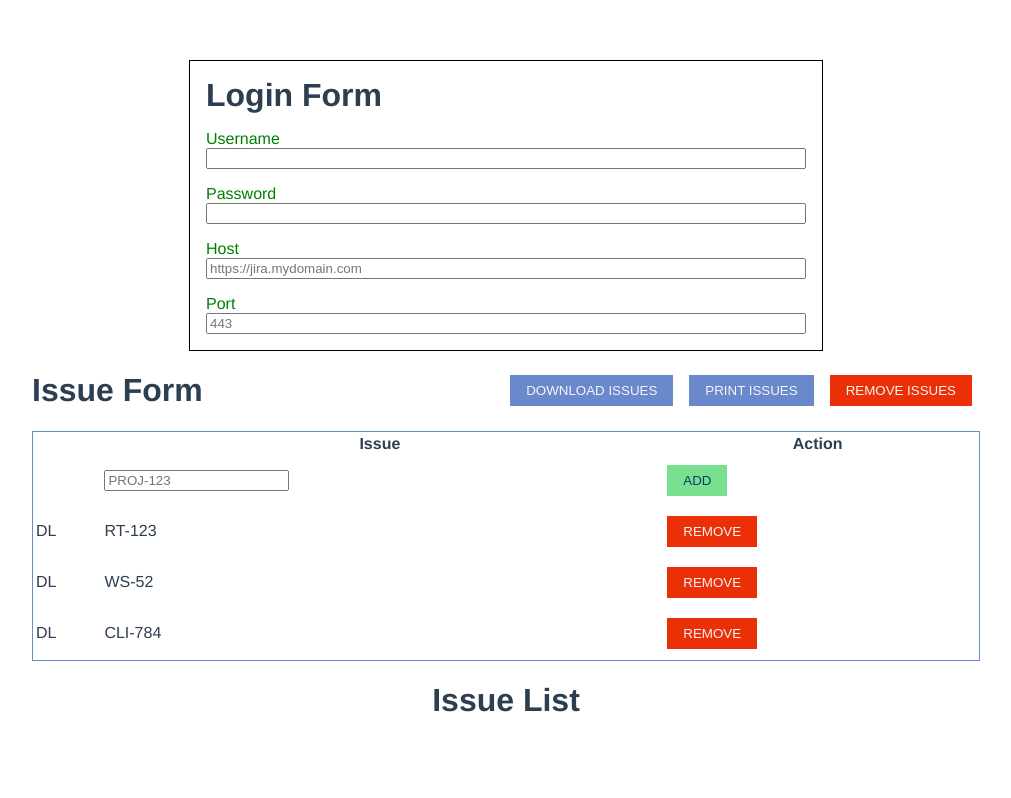
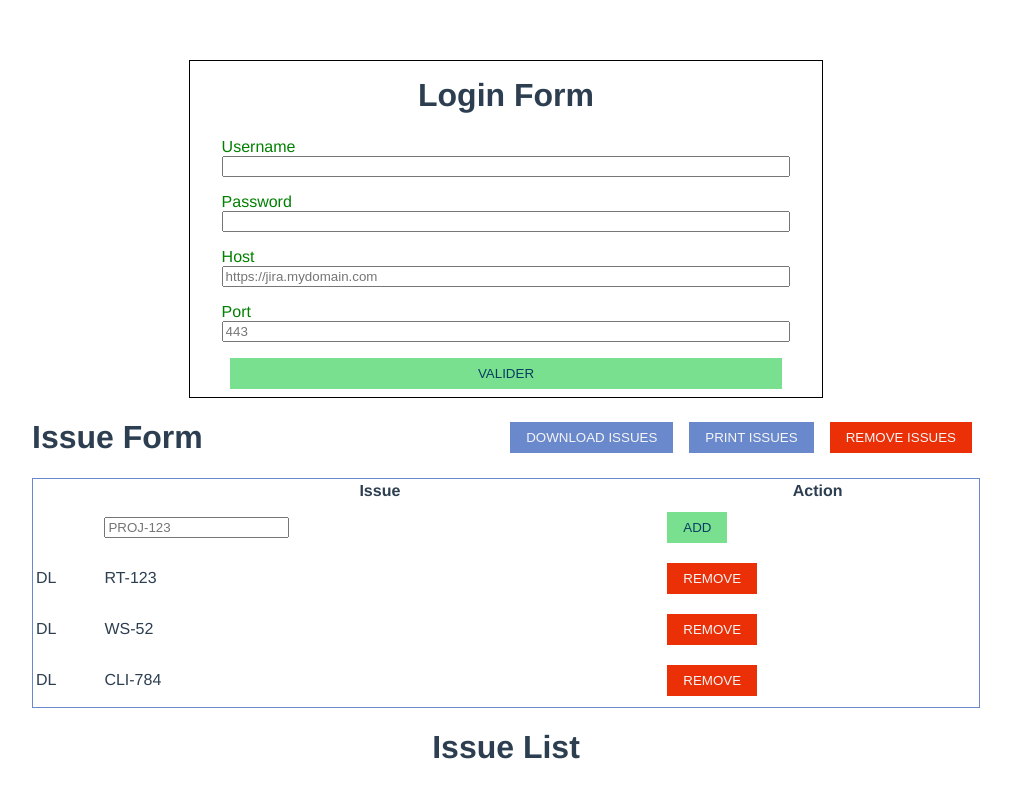
Before and after one commit to romainwn/jira-printer, a Vue app: page / in a window 1280 px wide. Shown: the whole page, without its empty margins (134-1145 px from the left). Built offline with nearby package versions, Linux system fonts and the light colour scheme.

Commit message:
better css LoginForm

```diff
--- /dev/null
+++ b/src/components/Button.vue
@@ -0,0 +1,42 @@
+<template>
+  <button class="className">{{text}}</button>
+</template>
+
+<script>
+export default {
+  name: 'Button',
+  props: {
+    text: {
+      type: String,
+      required: true,
+    },
+    className: {
+      type: String,
+      required: false,
+    }
+  }
+}
+</script>
+
+<style scoped>
+button {
+  padding: 8px 16px;
+  color: whitesmoke;
+  border: none;
+  text-transform: uppercase;
+  margin: 8px;
+}
+
+.action {
+  background-color: #6a89cc;
+}
+.danger {
+  background-color: #eb2f06;
+}
+
+.success {
+  background-color: #78e08f;
+  color: #0a3d62;
+}
+
+</style>
--- a/src/components/IssueForm.vue
+++ b/src/components/IssueForm.vue
@@ -5,9 +5,9 @@
       <h1>Issue Form</h1>
 
       <div class="right-group">
-        <button class="action">Download issues</button>
-        <button class="action">Print issues</button>
-        <button class="danger">Remove Issues</button>
+        <Button class="action" text="Download issues" />
+        <Button class="action" text="Print issues" />
+        <Button class="danger" text="Remove Issues" />
       </div>
     </div>
 
@@ -27,14 +27,14 @@
             <input type="text" placeholder="PROJ-123" v-model="issueName"/>
           </td>
           <td>
-            <button class="success" type="submit" v-on:click="addItem">Add</button>
+            <Button class="success" type="submit" v-on:click="addItem" text="Add" />
           </td>
         </tr>
         <tr v-for="issue in issueList" :key="issue.id">
           <td>DL</td>
           <td>{{issue.name}}</td>
           <td>
-            <button class="danger" v-on:click="removeItem(issue.id)">Remove</button>
+            <Button class="danger" v-on:click="removeItem(issue.id)" text="Remove"/>
           </td>
         </tr>
       </tbody>
@@ -46,8 +46,13 @@
 import { mapState, mapActions } from 'vuex';
 import axios from 'axios';
 
+import Button from '@/components/Button.vue';
+
 export default {
   name: 'IssueForm',
+  components: {
+    Button,
+  },
   data() {
     return {
       issueName: '',
@@ -99,22 +104,4 @@ table {
   justify-content: space-between;
 }
 
-button {
-  padding: 8px 16px;
-  color: whitesmoke;
-  border: none;
-  text-transform: uppercase;
-  margin: 8px;
-}
-.action {
-  background-color: #6a89cc;
-}
-.danger {
-  background-color: #eb2f06;
-}
-
-.success {
-  background-color: #78e08f;
-  color: #0a3d62;
-}
 </style>
--- a/src/components/LoginForm.vue
+++ b/src/components/LoginForm.vue
@@ -1,33 +1,66 @@
 <template>
 <div class="container">
   <h1>Login Form</h1>
-  <form>
+  <form @submit="saveInfos" class="form">
     <div class="form-group">
       <label>Username</label>
-      <input type="text" />
+      <input type="text" v-model="username"/>
     </div>
 
     <div class="form-group">
       <label>Password</label>
-      <input type="password" />
+      <input type="password" v-model="password"/>
     </div>
 
     <div class="form-group">
       <label>Host</label>
-      <input type="text" placeholder="https://jira.mydomain.com"/>
+      <input type="text" placeholder="https://jira.mydomain.com" v-model="host"/>
     </div>
 
     <div class="form-group">
       <label>Port</label>
-      <input type="text" placeholder="443" />
+      <input type="text" placeholder="443" v-model="port"/>
     </div>
+
+    <Button class="success" type="submit" text="Valider" />
   </form>
 </div>
 </template>
 
 <script>
+import { mapState, mapActions } from 'vuex';
+
+import Button from '@/components/Button.vue';
+
 export default {
   name: 'LoginForm',
+  components: {
+    Button,
+  },
+  data() {
+    return {
+      username: '',
+      password: '',
+      host: '',
+      port: '',
+    };
+  },
+  methods: {
+    ...mapActions([
+      'saveLoginInfos'
+    ]),
+    saveInfos(e) {
+      e.preventDefault();
+      let infos = {
+        username: this.username,
+        password: this.password,
+        host: this.host,
+        port: this.port,
+      };
+      this.saveLoginInfos(infos);
+    }
+
+  }
 };
 </script>
 
@@ -38,12 +71,22 @@ h1 {
 .container {
   border: 1px solid black;
   width: 50%;
+  display: flex;
+  flex-direction: column;
+  align-items: center;
+  justify-content: flex-start;
+}
+
+.form {
+  width: 90%;
+  display: inherit;
+  flex-direction: column;
 }
 
 .form-group {
   display: flex;
   flex-direction: column;
-  margin: 16px;
+  margin:8px 0;
 }
 
 label {
```
